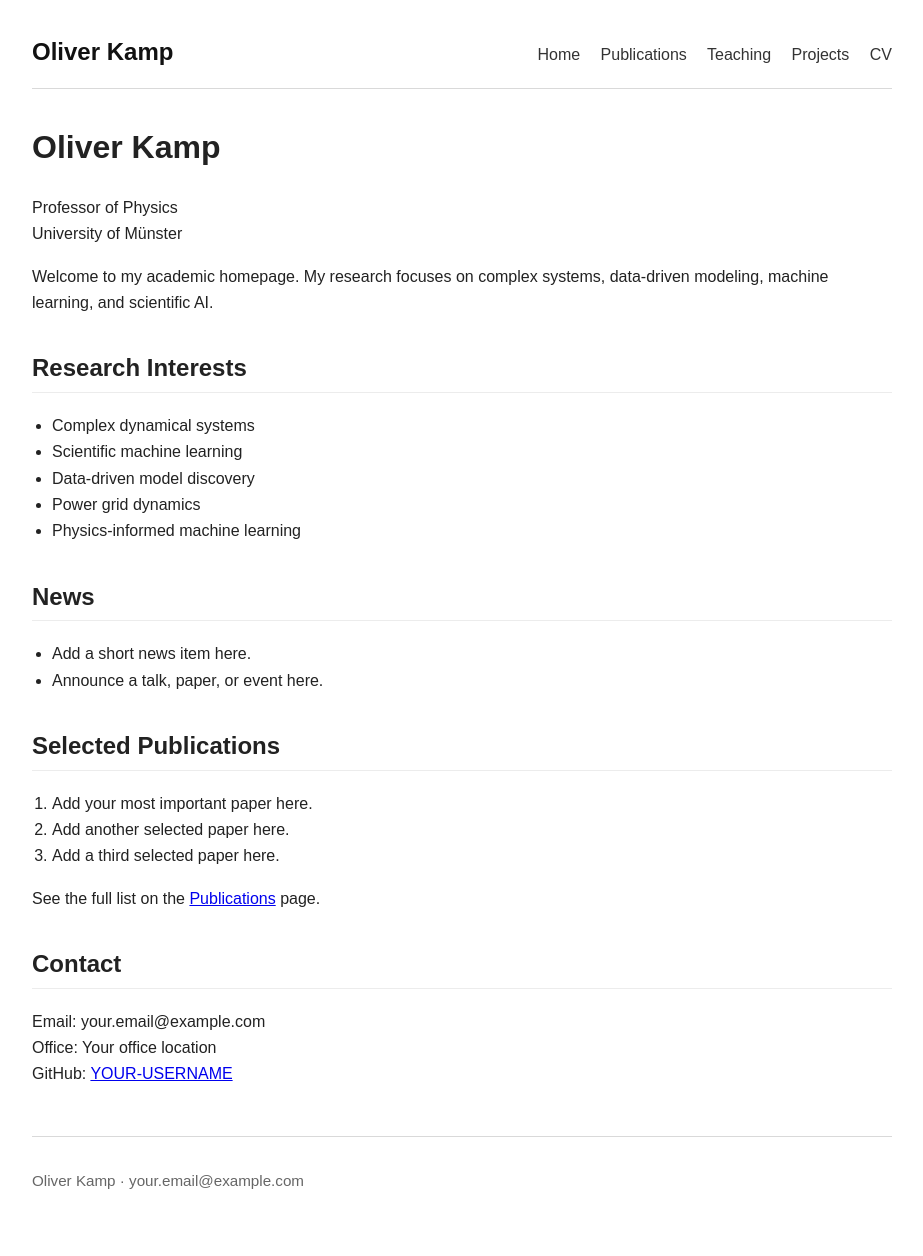
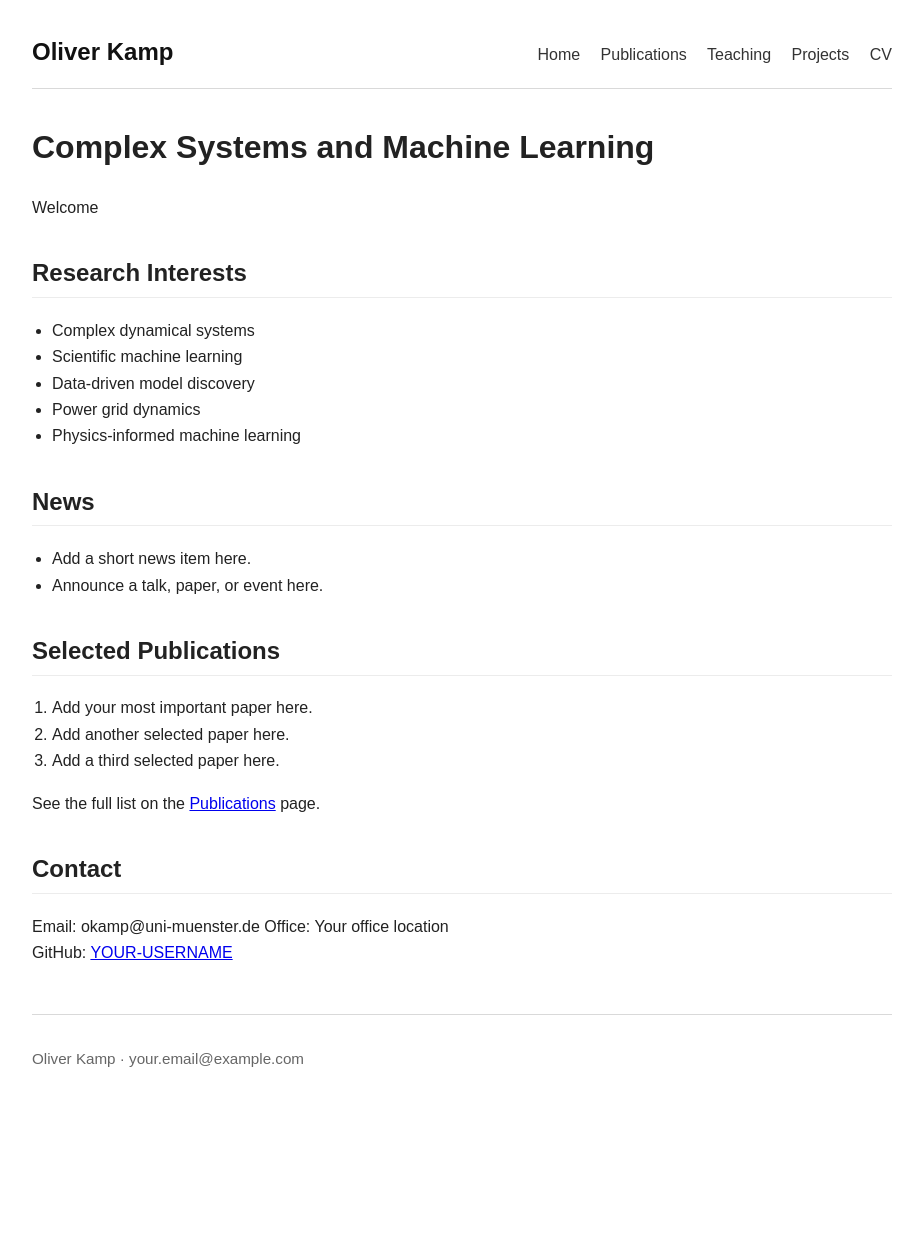
Before and after one commit to CDSC-CoSyML/CDSC-CoSyML.github.io, a Jekyll site: the page built from index.md, in a window 1280 px wide. Shown: the whole page, without its empty margins (178-1101 px from the left). Built offline with Jekyll 4.4.1, drawn with Linux system fonts in a browser that asks for light colours; after the commit the page ends 1135 px from its top, so only the background shows below that.

Commit message:
Update index.md

```diff
--- a/index.md
+++ b/index.md
@@ -3,12 +3,9 @@
 title: Home
 ---
 
-# Oliver Kamp
+# Complex Systems and Machine Learning
 
-Professor of Physics
-University of Münster
-
-Welcome to my academic homepage. My research focuses on complex systems, data-driven modeling, machine learning, and scientific AI.
+Welcome
 
 ## Research Interests
 
@@ -33,6 +30,6 @@
 
 ## Contact
 
-Email: your.email@example.com
+Email: okamp@uni-muenster.de
 Office: Your office location
 GitHub: [YOUR-USERNAME](https://github.com/YOUR-USERNAME)
```
